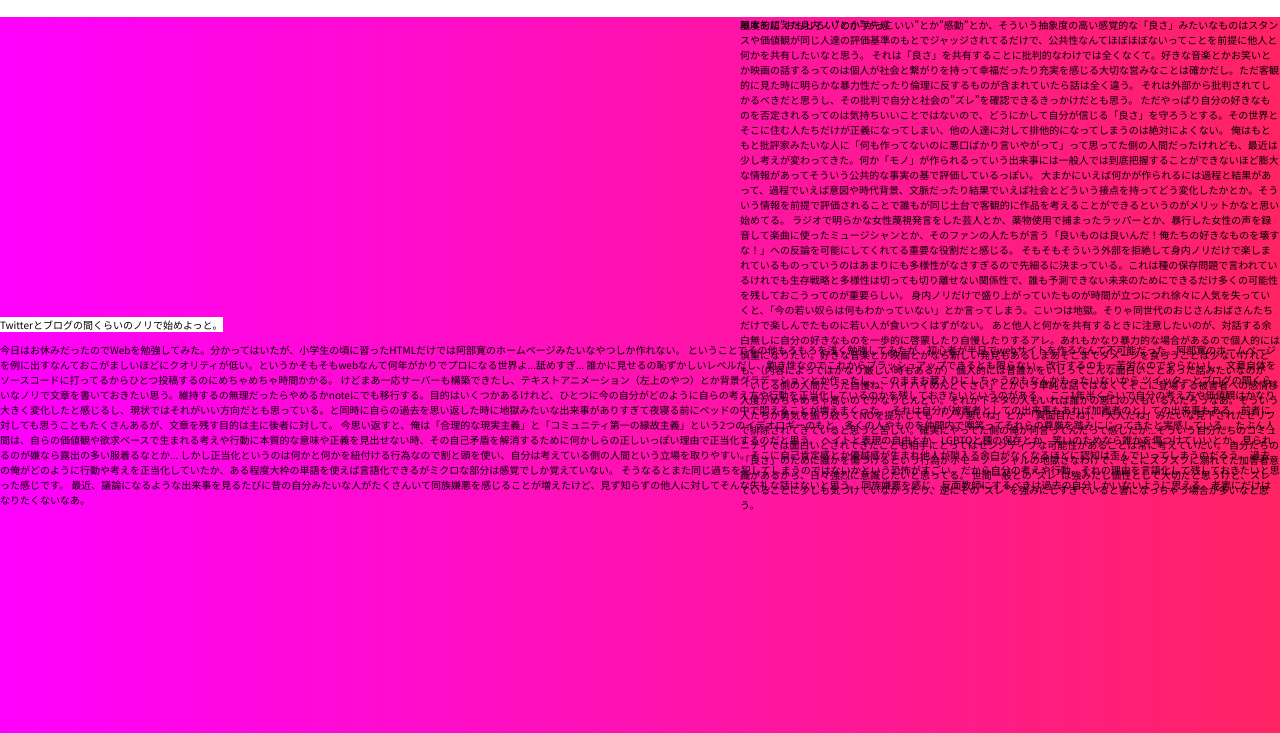
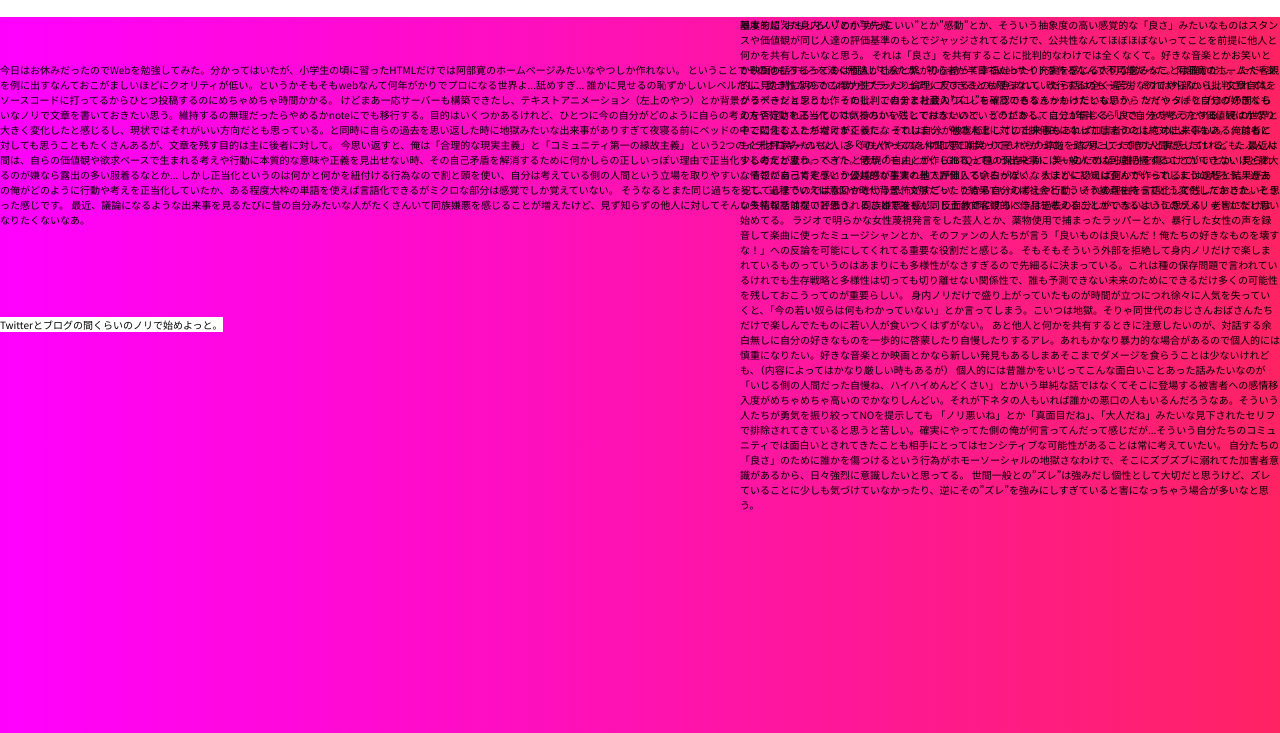
Before and after one commit to kmmkkm/kmmkkm.github.io, a plain HTML site: page index.html in a window 1280 px wide. Shown: the part 67-800 px from the top of the page. Drawn offline with nearby package versions, Linux system fonts and the light colour scheme; a script that the page names is missing.

Commit message:
Update style.css

```diff
--- a/style.css
+++ b/style.css
@@ -30,7 +30,7 @@ body{
  }
 
  .example01 .blog1{
-   top:325px;
+   top:45px;
    left:0px;
  }
 
```
